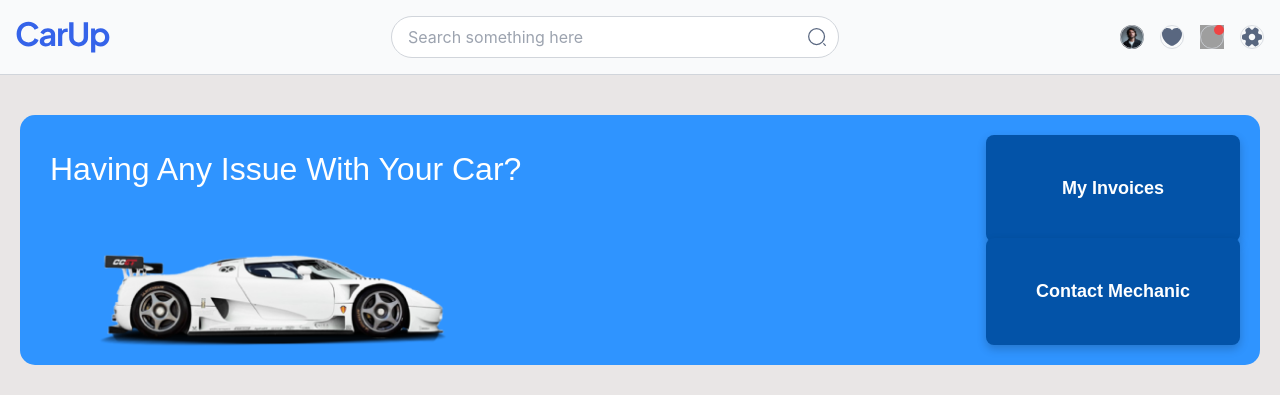
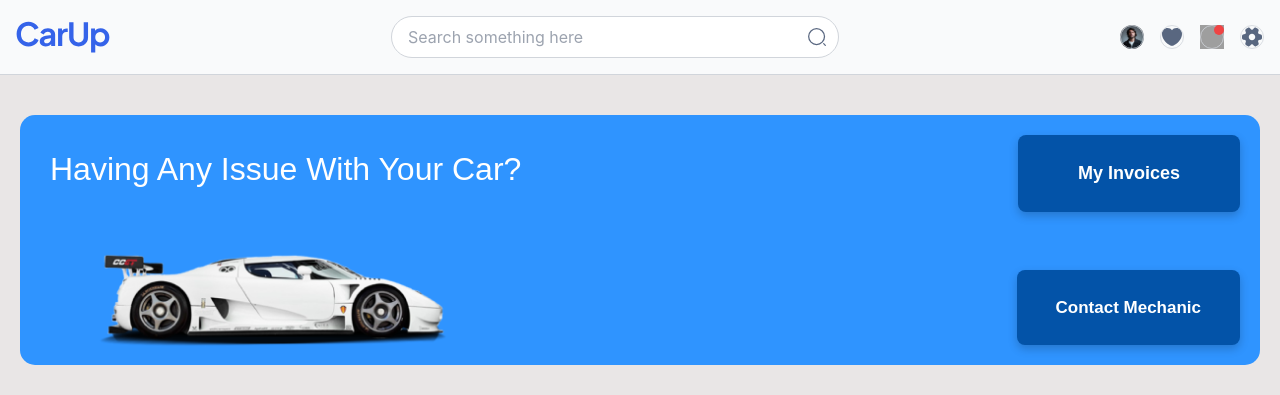
Before and after one commit to alejandrogomezl/IPO_24-25, a React (Create React App) app in the folder front2/: page / in a window 1280 px wide. Shown: the top 395 px of the page. Built offline with nearby package versions, Linux system fonts and the light colour scheme; no server answers; grey boxes are pictures that could not be loaded.

Commit message:
"Updated button styles in home.css and added 'See More' functionality to VehicleList in Home.jsx"

```diff
--- a/front2/src/assets/css/home.css
+++ b/front2/src/assets/css/home.css
@@ -94,7 +94,7 @@
     background-color: #0353a8; /* Azul más oscuro */
     color: #fff;
     border: none;
-    padding: 40px 76px; /* Botón más grande */
+    padding: 25px 60px; /* Botón más grande */
     border-radius: 8px;
     cursor: pointer;
     font-weight: bold;
@@ -115,11 +115,11 @@
     background-color:#0353a8; /* Azul más oscuro */
     color: #fff;
     border: none;
-    padding: 40px 50px; /* Botón más grande */
+    padding: 25px 39px; /* Botón más grande */
     border-radius: 8px;
     cursor: pointer;
     font-weight: bold;
-    font-size: 18px;
+    font-size: 17px;
     transition: background-color 0.3s ease, transform 0.2s ease;
     box-shadow: 0 4px 10px rgba(0, 0, 0, 0.2);
   }
--- a/front2/src/pages/Home.jsx
+++ b/front2/src/pages/Home.jsx
@@ -9,6 +9,11 @@
   const navigate = useNavigate();
   const location = useLocation();
   const [showNotification, setShowNotification] = useState(false);
+  const [recommendationLimit, setRecommendationLimit] = useState(10);
+
+  const handleSeeMore = () => {
+    setRecommendationLimit(prevLimit => prevLimit + 10); // Incrementa el límite en 10 cada vez que se pulsa "See More"
+  };
 
   useEffect(() => {
     // Si se recibe el estado "inquirySent" desde la navegación, mostrar la notificación
@@ -54,11 +59,11 @@
         <div className="section-header">
           <h3>Recommendation Car</h3>
         </div>
-        <VehicleList start={5} limit={10} />
+        <VehicleList start={5} limit={recommendationLimit} />
       </section>
 
       <footer className="load-more-section">
-        <button className="load-more-button">Show more cars</button>
+        <button className="load-more-button" onClick={handleSeeMore}>Show more cars</button>
       </footer>
     </div>
   );
```
